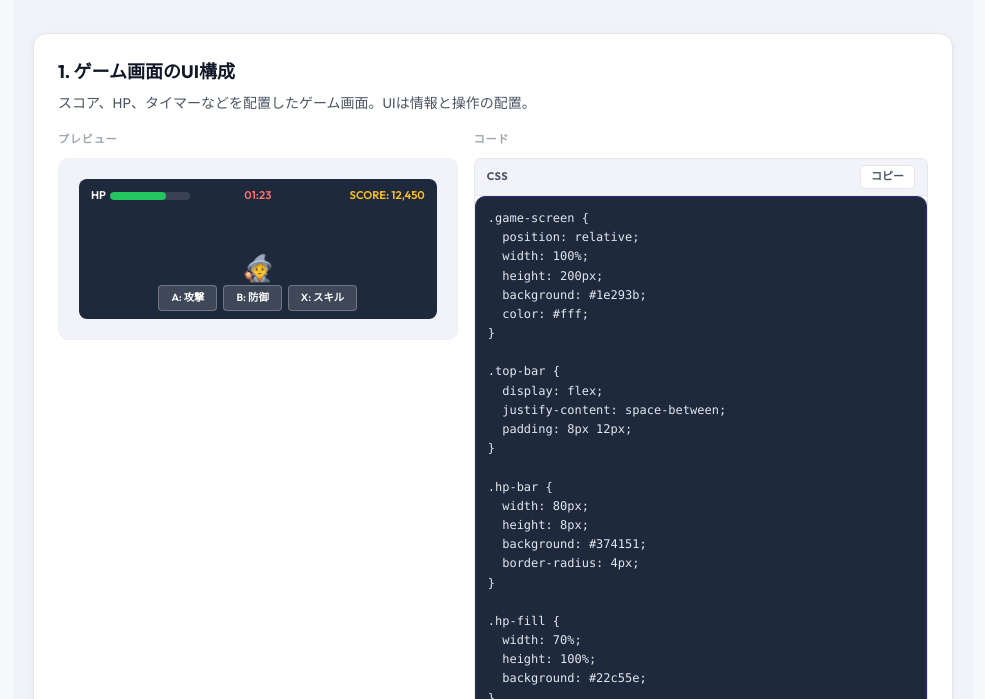
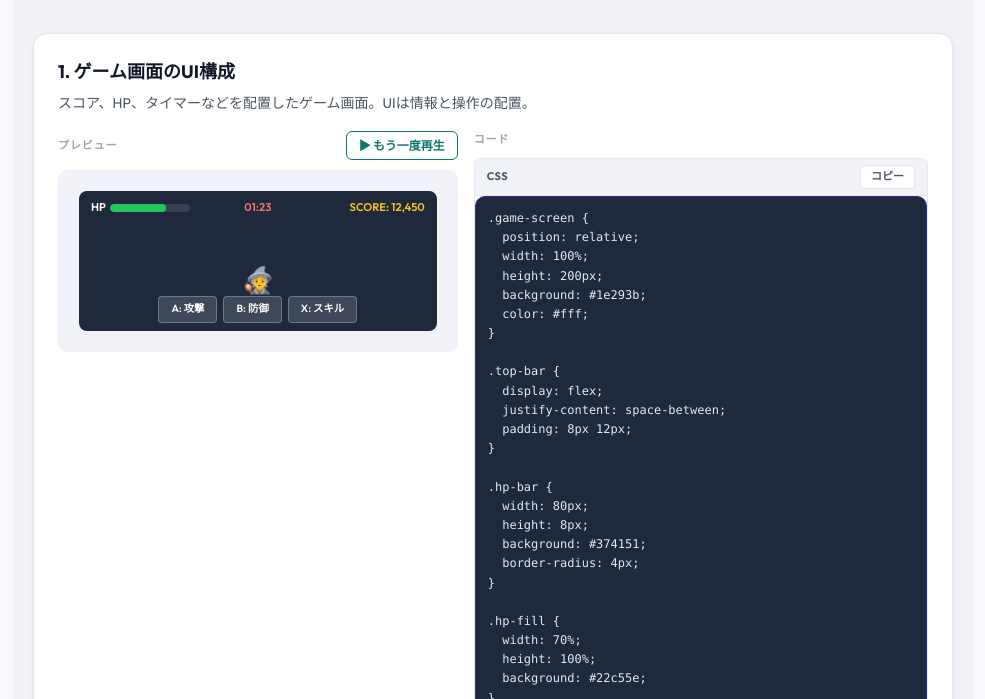
Before and after one commit to gigaschool/webdesign, a plain HTML site: page ui-showcase/sample.html in a window 1280 px wide. Shown: the part 101-800 px from the top of the page, without its empty margins (147-1132 px from the left). Drawn offline with nearby package versions, Linux system fonts and the light colour scheme.

Commit message:
Add replay button and back to top functionality in demo section

```diff
--- a/ui-showcase/assets/css/style.css
+++ b/ui-showcase/assets/css/style.css
@@ -669,6 +669,30 @@ body.multi-demo-page .sample-only-main {
   color: var(--text-muted);
   margin-bottom: 10px;
 }
+.multi-area-label-row {
+  display: flex;
+  align-items: center;
+  justify-content: space-between;
+  margin-bottom: 10px;
+}
+.multi-area-label-row .multi-area-label {
+  margin-bottom: 0;
+}
+.replay-btn {
+  padding: 4px 12px;
+  font-size: 0.75rem;
+  font-weight: 600;
+  color: var(--brand);
+  background: transparent;
+  border: 1.5px solid var(--brand);
+  border-radius: 6px;
+  cursor: pointer;
+  transition: background 0.2s, color 0.2s;
+}
+.replay-btn:hover {
+  background: var(--brand);
+  color: #fff;
+}
 
 .multi-ex-demo {
   min-height: 120px;
@@ -770,6 +794,25 @@ body.multi-demo-page .sample-only-main {
 }
 .qr-wrap svg {
   display: block;
+}
+.top-btn-wrap {
+  text-align: center;
+  margin-top: 24px;
+  padding-bottom: 32px;
+}
+.top-btn {
+  display: inline-block;
+  padding: 12px 32px;
+  background: var(--brand);
+  color: #fff;
+  border-radius: 8px;
+  font-weight: 600;
+  font-size: 0.95rem;
+  text-decoration: none;
+  transition: opacity 0.2s;
+}
+.top-btn:hover {
+  opacity: 0.85;
 }
 
 @media (max-width: 700px) {
--- a/ui-showcase/assets/js/sample.js
+++ b/ui-showcase/assets/js/sample.js
@@ -65,13 +65,24 @@ if (
       // Live demo area
       const demoArea = document.createElement("div");
       demoArea.className = "multi-ex-demo";
+      const demoLabelRow = document.createElement("div");
+      demoLabelRow.className = "multi-area-label-row";
       const demoLabel = document.createElement("div");
       demoLabel.className = "multi-area-label";
       demoLabel.textContent = "プレビュー";
+      const replayBtn = document.createElement("button");
+      replayBtn.type = "button";
+      replayBtn.className = "replay-btn";
+      replayBtn.textContent = "▶ もう一度再生";
+      demoLabelRow.append(demoLabel, replayBtn);
       const demoContent = document.createElement("div");
       demoContent.className = "multi-ex-demo-content";
       ex.render(demoContent);
-      demoArea.append(demoLabel, demoContent);
+      replayBtn.addEventListener("click", () => {
+        demoContent.innerHTML = "";
+        ex.render(demoContent);
+      });
+      demoArea.append(demoLabelRow, demoContent);
 
       // Code area
       const codeArea = document.createElement("div");
@@ -148,4 +159,14 @@ if (
     qrSection.append(qrLabel, qrWrap);
     demoMount.append(qrSection);
   }
+
+  // Back to top button
+  const topBtnWrap = document.createElement("div");
+  topBtnWrap.className = "top-btn-wrap";
+  const topBtn = document.createElement("a");
+  topBtn.href = "https://gigaschool.github.io/webdesign/";
+  topBtn.className = "top-btn";
+  topBtn.textContent = "トップに戻る";
+  topBtnWrap.append(topBtn);
+  demoMount.append(topBtnWrap);
 }
```
